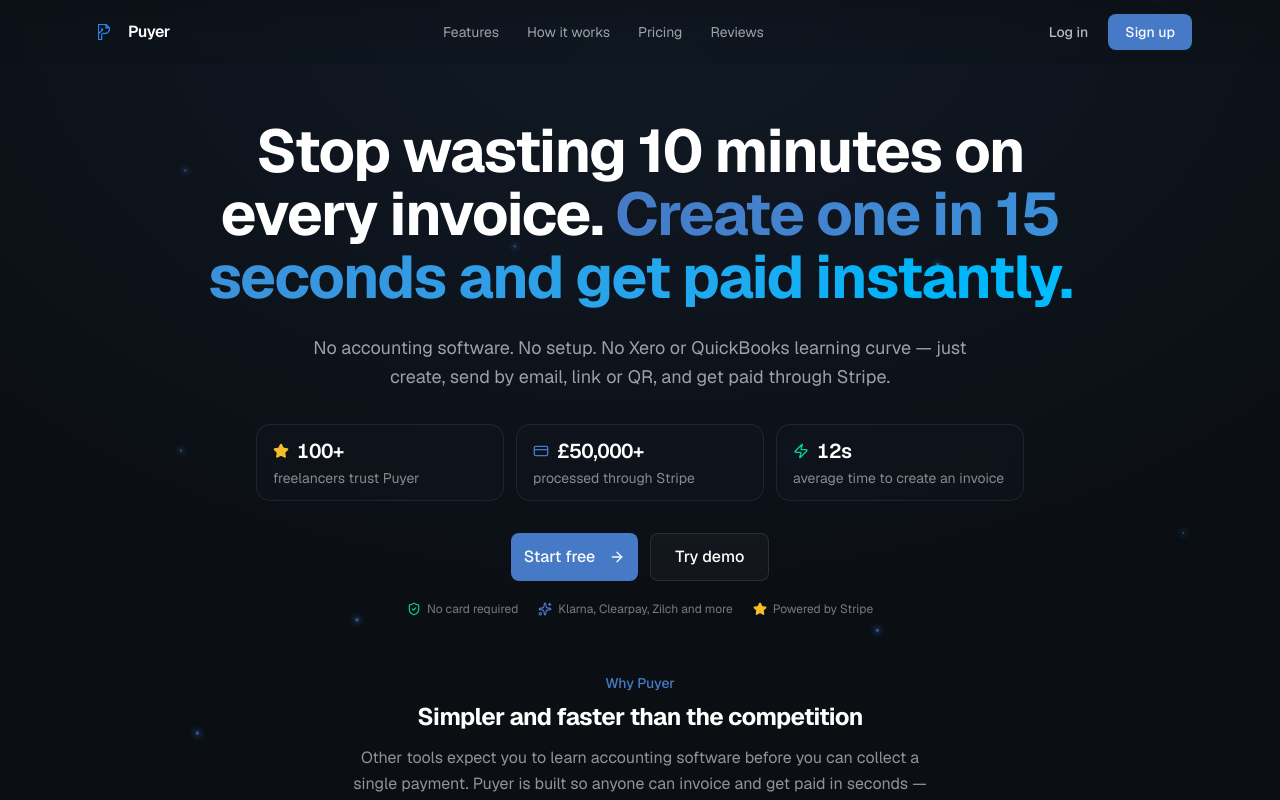
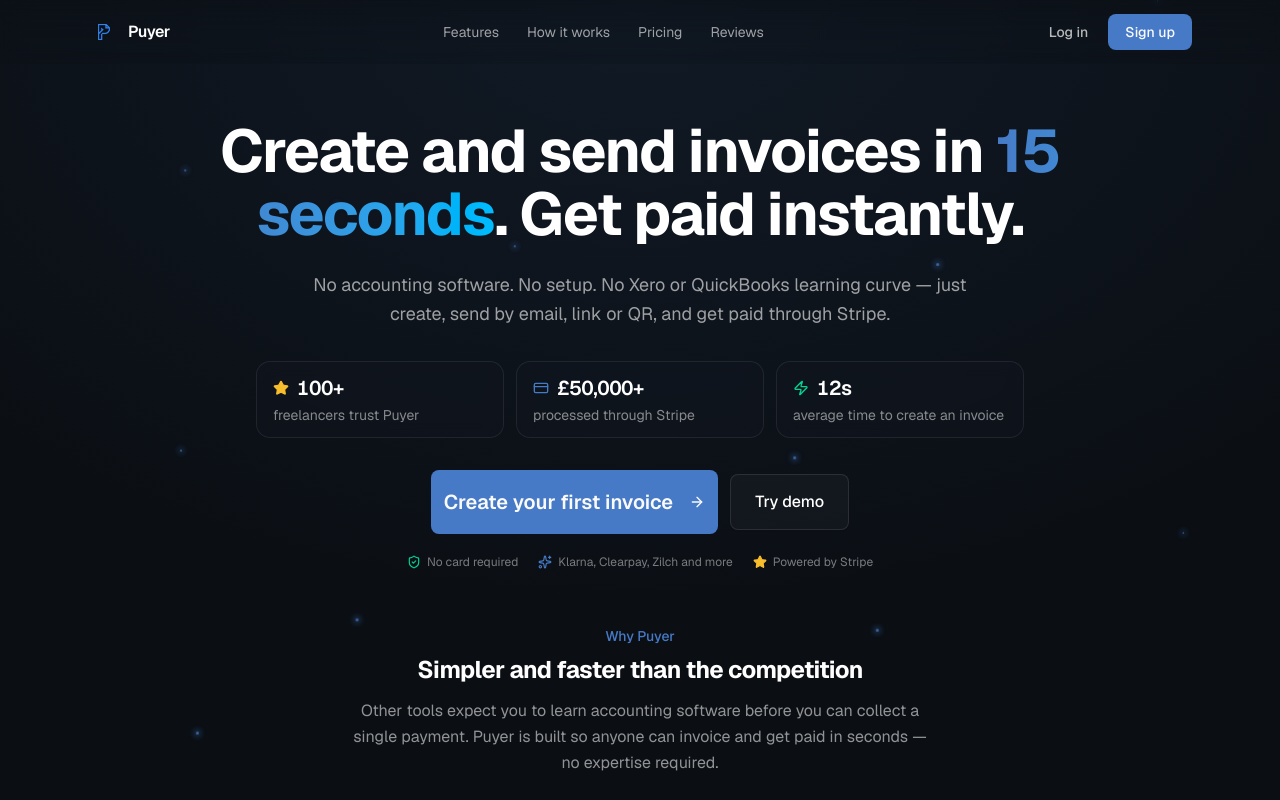
Before and after one commit to Ovcharovbohdan43/payer, a Next.js app: page / in a window 1280 px wide. Shown: the top 800 px of the page. Built offline with nearby package versions, Linux system fonts and the light colour scheme; no server answers.

Commit message:
Use positive hero headline and a larger primary CTA for invoice creation.
Co-authored-by: Cursor <cursoragent@cursor.com>

```diff
--- a/components/landing/hero.tsx
+++ b/components/landing/hero.tsx
@@ -12,10 +12,11 @@ export function Hero() {
     <section className="relative">
       <div className="relative mx-auto max-w-6xl px-4 pb-16 pt-10 sm:px-6 sm:pb-24 sm:pt-14">
         <h1 className="mx-auto max-w-4xl text-center text-4xl font-bold leading-[1.05] tracking-tight text-balance text-white sm:text-5xl lg:text-6xl">
-          Stop wasting 10 minutes on every invoice.{' '}
+          Create and send invoices in{' '}
           <span className="bg-gradient-to-r from-brand to-sky-400 bg-clip-text text-transparent">
-            Create one in 15 seconds and get paid instantly.
+            15 seconds
           </span>
+          . Get paid instantly.
         </h1>
 
         <p className="mx-auto mt-6 max-w-2xl text-center text-base leading-relaxed text-pretty text-white/60 sm:text-lg">
@@ -32,16 +33,16 @@ export function Hero() {
             location="hero"
             className={cn(
               buttonVariants(),
-              'h-12 w-full border border-brand/25 bg-brand px-6 text-base font-medium text-primary-foreground shadow-none hover:bg-brand-hover sm:w-auto',
+              'h-14 w-full border border-brand/25 bg-brand px-8 text-lg font-semibold text-primary-foreground shadow-none hover:bg-brand-hover sm:h-16 sm:w-auto sm:px-10 sm:text-xl',
             )}
           >
-            Start free <ArrowRight className="ml-1.5 h-4 w-4" />
+            Create your first invoice <ArrowRight className="ml-2 h-5 w-5" />
           </TrackedRegisterLink>
           <Link
             href="/demo"
             className={cn(
               buttonVariants({ variant: 'outline' }),
-              'h-12 w-full border-white/15 bg-white/[0.02] px-6 text-base text-white hover:bg-white/5 sm:w-auto',
+              'h-12 w-full border-white/15 bg-white/[0.02] px-6 text-base text-white hover:bg-white/5 sm:h-14 sm:w-auto',
             )}
           >
             Try demo
```
